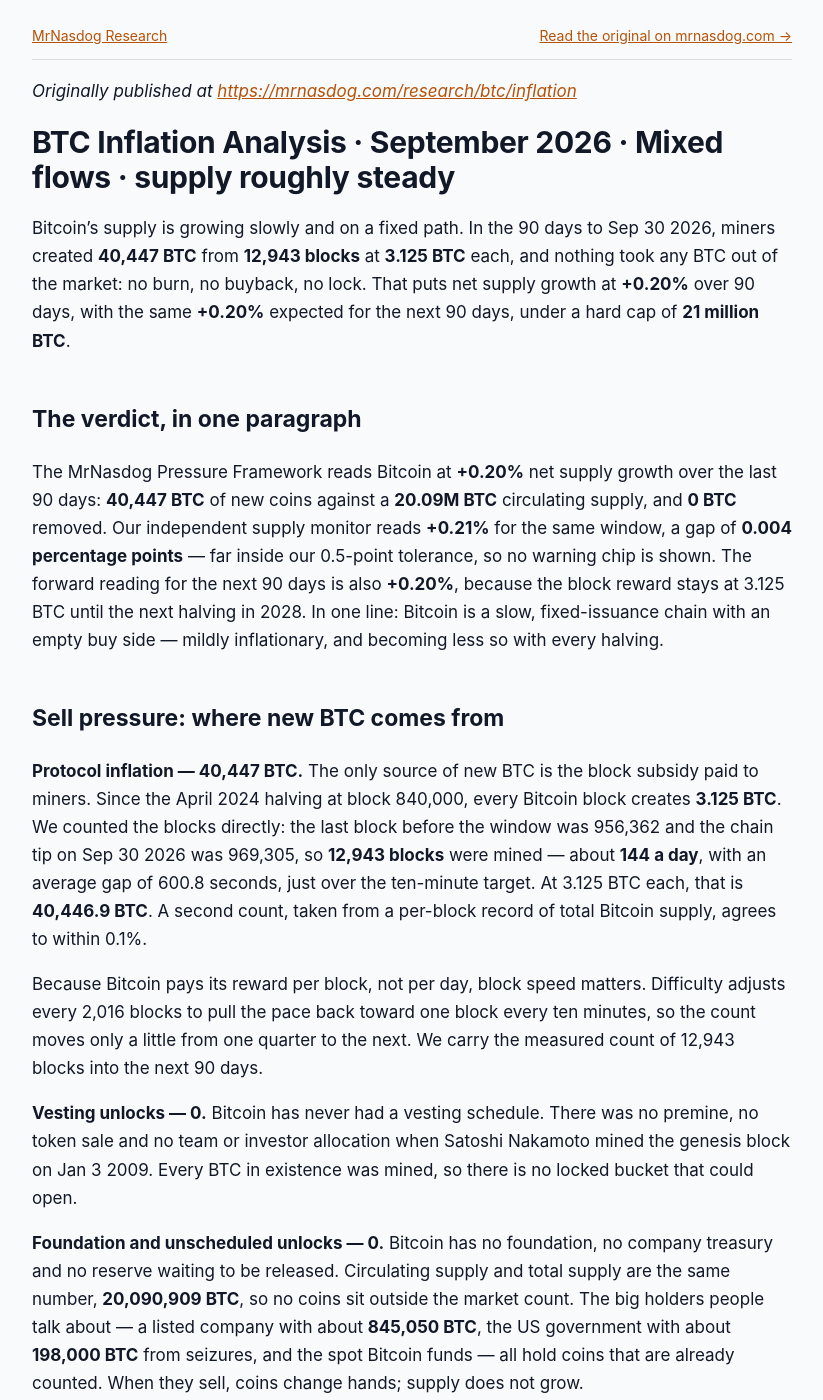
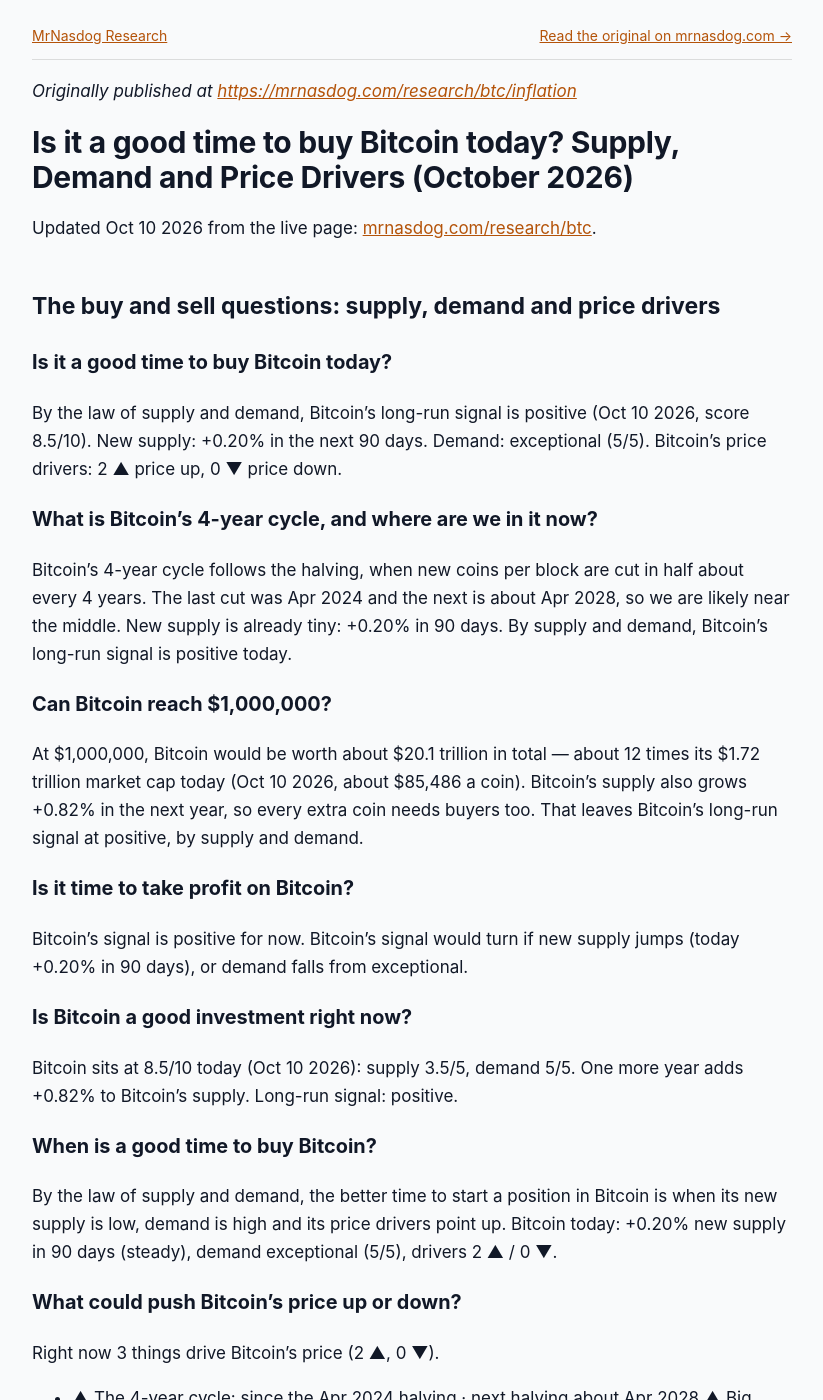
Before and after one commit to jeevansongmy-spec/mrnasdog-articles, a Jekyll site: the page built from crypto/btc-pressure-framework.md, in a window 1280 px wide and 1400 px high. Shown: the whole window, without its empty margins (228-1051 px from the left). Built offline with Jekyll 4.4.1, drawn with Linux system fonts in a browser that asks for light colours; some of the changed text lies outside the part shown.

Commit message:
publish: crypto/btc-pressure-framework

```diff
--- a/crypto/btc-pressure-framework.md
+++ b/crypto/btc-pressure-framework.md
@@ -1,14 +1,59 @@
 ---
-title:         "BTC Inflation Analysis · September 2026 · Mixed flows · supply roughly steady"
+title: "Is it a good time to buy Bitcoin today? Supply, Demand and Price Drivers (October 2026)"
 description:   "BTC supply is roughly steady: mining made 40,447 BTC in 90 days at 3.125 per block, with no burn and no buyback. Net +0.20%, the same next, under a 21M cap."
 canonical_url: "https://mrnasdog.com/research/btc/inflation"
 tags:          ["crypto", "btc", "bitcoin", "proof-of-work"]
 published:     true
 ---
-
 *Originally published at [https://mrnasdog.com/research/btc/inflation](https://mrnasdog.com/research/btc/inflation)*
 
-# BTC Inflation Analysis · September 2026 · Mixed flows · supply roughly steady
+# Is it a good time to buy Bitcoin today? Supply, Demand and Price Drivers (October 2026)
+
+<!-- questions:start -->
+
+Updated Oct 10 2026 from the live page: [mrnasdog.com/research/btc](https://mrnasdog.com/research/btc).
+
+## The buy and sell questions: supply, demand and price drivers
+
+### Is it a good time to buy Bitcoin today?
+
+By the law of supply and demand, Bitcoin's long-run signal is positive (Oct 10 2026, score 8.5/10). New supply: +0.20% in the next 90 days. Demand: exceptional (5/5). Bitcoin's price drivers: 2 ▲ price up, 0 ▼ price down.
+
+### What is Bitcoin's 4-year cycle, and where are we in it now?
+
+Bitcoin's 4-year cycle follows the halving, when new coins per block are cut in half about every 4 years. The last cut was Apr 2024 and the next is about Apr 2028, so we are likely near the middle. New supply is already tiny: +0.20% in 90 days. By supply and demand, Bitcoin's long-run signal is positive today.
+
+### Can Bitcoin reach $1,000,000?
+
+At $1,000,000, Bitcoin would be worth about $20.1 trillion in total — about 12 times its $1.72 trillion market cap today (Oct 10 2026, about $85,486 a coin). Bitcoin's supply also grows +0.82% in the next year, so every extra coin needs buyers too. That leaves Bitcoin's long-run signal at positive, by supply and demand.
+
+### Is it time to take profit on Bitcoin?
+
+Bitcoin's signal is positive for now. Bitcoin's signal would turn if new supply jumps (today +0.20% in 90 days), or demand falls from exceptional.
+
+### Is Bitcoin a good investment right now?
+
+Bitcoin sits at 8.5/10 today (Oct 10 2026): supply 3.5/5, demand 5/5. One more year adds +0.82% to Bitcoin's supply. Long-run signal: positive.
+
+### When is a good time to buy Bitcoin?
+
+By the law of supply and demand, the better time to start a position in Bitcoin is when its new supply is low, demand is high and its price drivers point up. Bitcoin today: +0.20% new supply in 90 days (steady), demand exceptional (5/5), drivers 2 ▲ / 0 ▼.
+
+### What could push Bitcoin's price up or down?
+
+Right now 3 things drive Bitcoin's price (2 ▲, 0 ▼).
+- ▲ The 4-year cycle: since the Apr 2024 halving · next halving about Apr 2028 ▲ Big buyers: Still buying: about +80K BTC in 90 days.
+- Possible sellers: Mt. Gox must pay out the rest by Oct 31 2026.
+
+### Should I buy Bitcoin or Ethereum?
+
+Side by side on Oct 10 2026: Bitcoin at 8.5/10 with a positive signal, Ethereum at 7/10 with a positive signal. By supply and demand, Bitcoin is the stronger of the two.
+
+*Every answer here applies basic economic theory — the law of supply and demand — to this coin's data. It is not financial advice.*
+
+<!-- questions:end -->
+
+## Part 1 · Supply: BTC Inflation Analysis · September 2026 · Mixed flows · supply roughly steady
 
 Bitcoin's supply is growing slowly and on a fixed path. In the 90 days to Sep 30 2026, miners created **40,447 BTC** from **12,943 blocks** at **3.125 BTC** each, and nothing took any BTC out of the market: no burn, no buyback, no lock. That puts net supply growth at **+0.20%** over 90 days, with the same **+0.20%** expected for the next 90 days, under a hard cap of **21 million BTC**.
 
```
